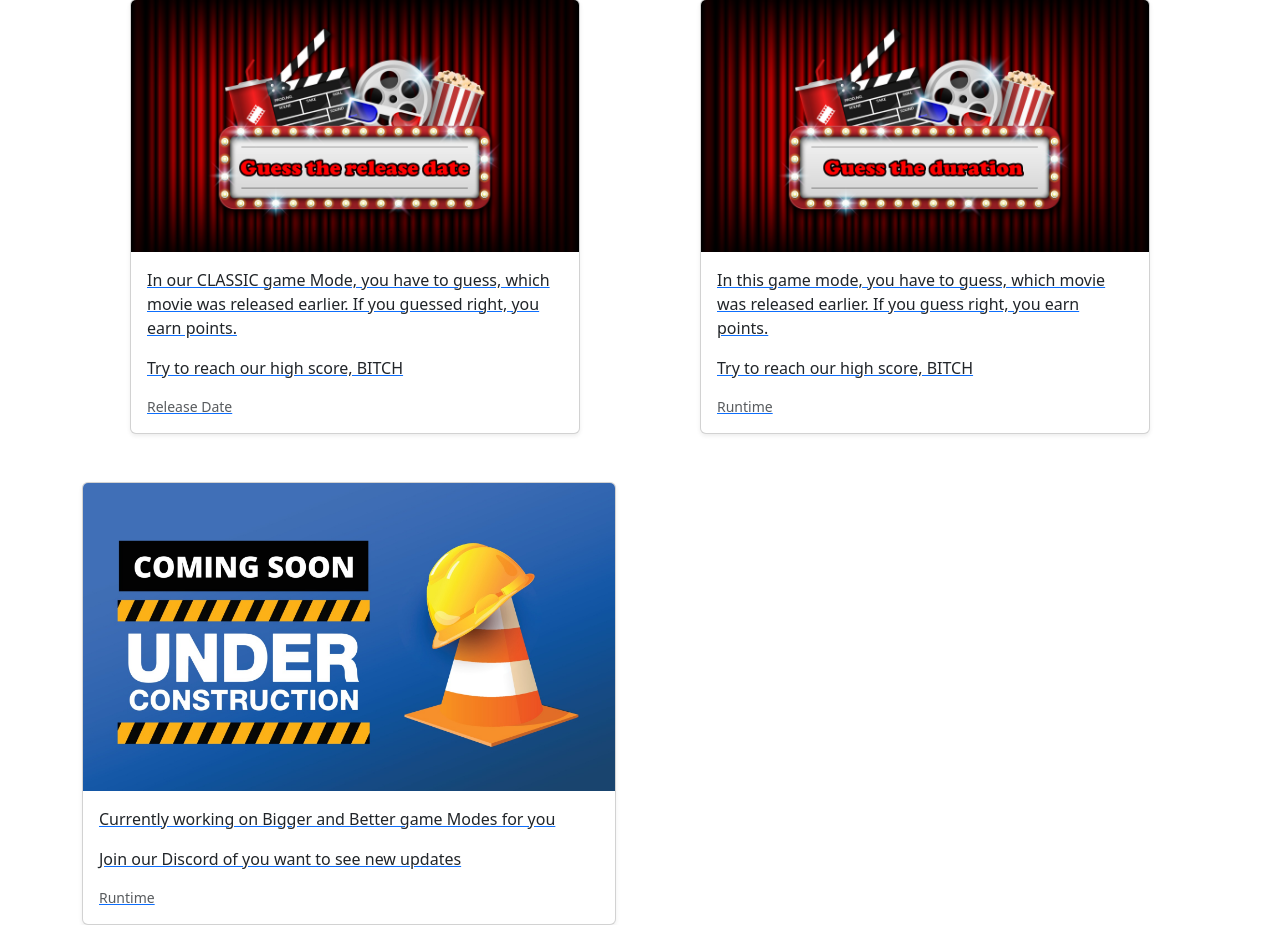
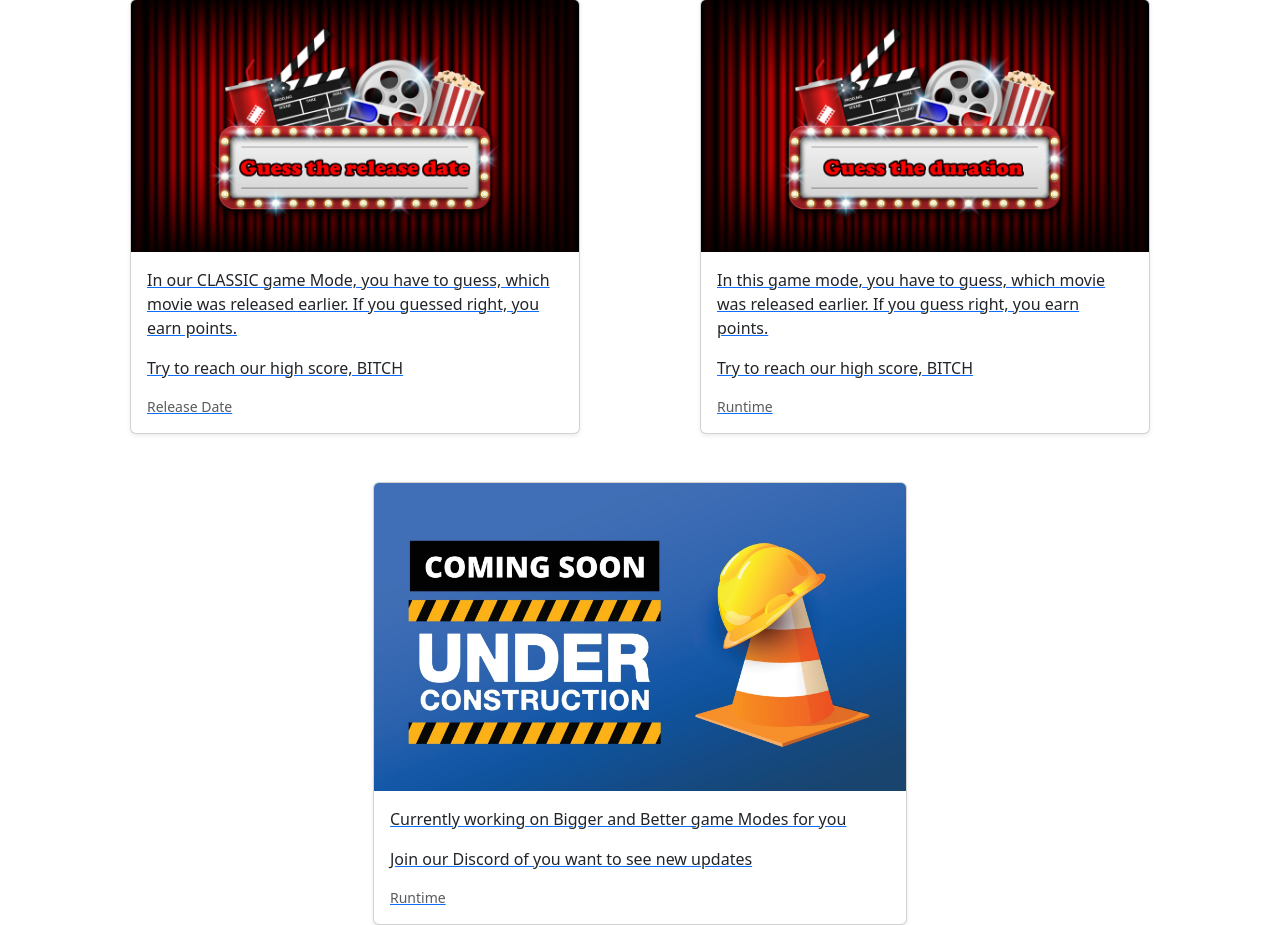
Before and after one commit to Kalvezu/RottenTomatoButBetter, a Flask app: page / in a window 1280 px wide. Shown: the part 156-1081 px from the top of the page. Run offline with Flask 3, Linux system fonts and the light colour scheme.

Commit message:
1.6
Fixing "Under Construction"-Alignment Problems

```diff
--- a/rtbb/templates/home.html
+++ b/rtbb/templates/home.html
@@ -39,7 +39,7 @@
 
 
 
-<div class="row" style="width: 50%; height: 100%">
+<div class="row m-auto" style="width: 50%; height: 100%">
   <a href="{{ url_for('runtime') }}">
     <div class="card shadow-sm">
       <img src= "{{ url_for('static',filename='new.jpg') }}" alt="test" width="100%" height="100%" class="card-img-top" width="100px" height="200px" ></img>
```
